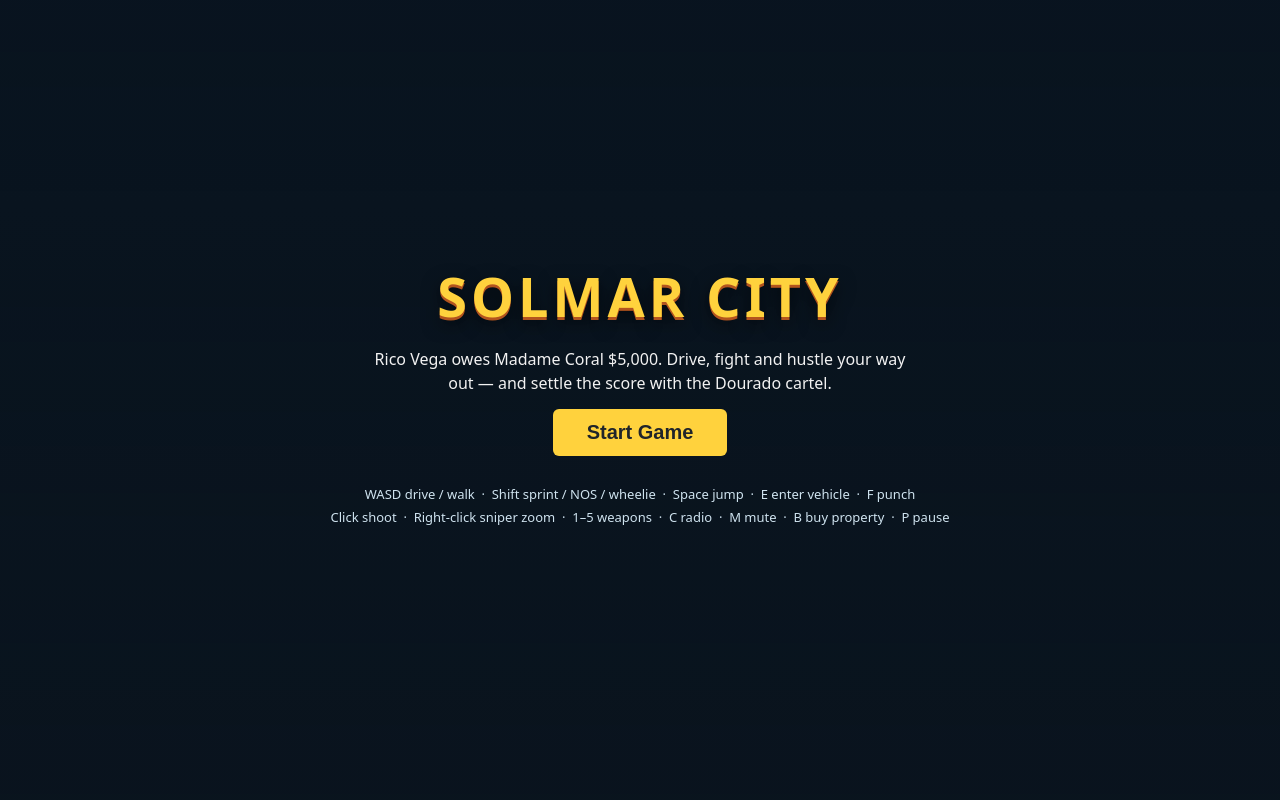
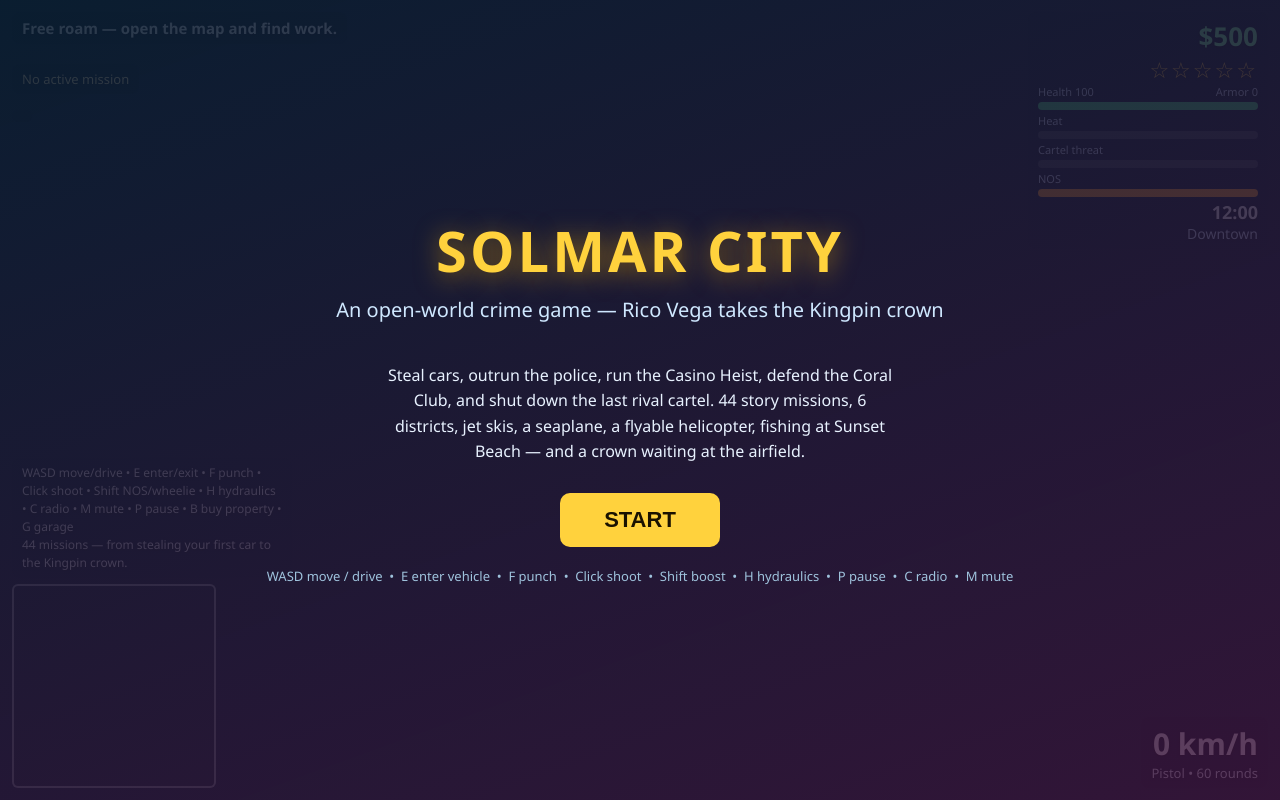
Before and after one commit to riandi21/solmar-city, a plain HTML site: page game/index.html in a window 1280 px wide. Drawn offline with Linux system fonts and the light colour scheme.

Commit message:
Solmar City v13 — root, vendor and screenshots

```diff
--- a/game/index.html
+++ b/game/index.html
@@ -3,62 +3,110 @@
 <head>
 <meta charset="utf-8">
 <meta name="viewport" content="width=device-width, initial-scale=1">
-<meta name="description" content="Solmar City — an original sun-soaked coastal open-world crime game. Drive, fight and hustle across the city as Rico Vega.">
 <title>Solmar City — Open-World Crime Game</title>
+<link rel="icon" href="data:,">
 <style>
-  html, body { margin: 0; height: 100%; overflow: hidden; background: #0c141c; font-family: system-ui, -apple-system, "Segoe UI", sans-serif; color: #f2f2f2; }
+  html, body { margin: 0; height: 100%; overflow: hidden; background: #0a1826; font-family: 'Segoe UI', Arial, sans-serif; }
   #game { position: fixed; inset: 0; width: 100%; height: 100%; display: block; touch-action: none; }
-  #hud { position: fixed; inset: 0; pointer-events: none; z-index: 5; }
-  #hud-top { position: absolute; top: 12px; right: 16px; display: flex; gap: 18px; align-items: center; font-weight: 700; text-shadow: 0 1px 3px rgba(0,0,0,.8); }
-  #hud-cash { font-size: 26px; color: #7dff9e; }
-  #hud-clock { font-size: 18px; }
-  #hud-district { font-size: 15px; color: #ffd23d; }
-  #hud-wanted { font-size: 20px; color: #ffd23d; letter-spacing: 2px; }
-  #hud-wanted.hot { color: #ff5a5a; }
-  #hud-health-wrap { position: absolute; top: 52px; right: 16px; display: flex; gap: 8px; align-items: center; font-weight: 700; text-shadow: 0 1px 3px rgba(0,0,0,.8); }
-  #hud-health-bar { width: 170px; height: 13px; background: rgba(0,0,0,.55); border: 1px solid rgba(255,255,255,.35); }
-  #hud-health-fill { height: 100%; width: 100%; background: #3ddc84; }
-  #hud-health-fill.low { background: #ff5a5a; }
-  #hud-armor { position: absolute; top: 76px; right: 16px; font-size: 13px; font-weight: 700; color: #8ecbff; text-shadow: 0 1px 3px rgba(0,0,0,.8); }
-  #hud-weapon { position: absolute; top: 98px; right: 16px; font-size: 14px; font-weight: 700; text-shadow: 0 1px 3px rgba(0,0,0,.8); }
-  #hud-speed { position: absolute; bottom: 18px; right: 18px; font-size: 30px; font-weight: 800; text-shadow: 0 2px 4px rgba(0,0,0,.85); }
-  #hud-nos-wrap { position: absolute; bottom: 60px; right: 18px; display: flex; gap: 8px; align-items: center; font-weight: 700; font-size: 13px; text-shadow: 0 1px 3px rgba(0,0,0,.8); }
-  #hud-nos-bar { width: 130px; height: 10px; background: rgba(0,0,0,.55); border: 1px solid rgba(255,255,255,.35); }
-  #hud-nos-fill { height: 100%; width: 100%; background: #ff8c2e; }
-  #hud-objective { position: absolute; top: 12px; left: 16px; max-width: 430px; font-size: 15px; font-weight: 700; background: rgba(0,0,0,.5); padding: 8px 12px; border-left: 4px solid #ffd23d; }
-  #hud-mission-tracker { position: absolute; top: 64px; left: 16px; font-size: 13px; background: rgba(0,0,0,.45); padding: 5px 10px; }
-  #hud-activity { position: absolute; top: 94px; left: 16px; font-size: 13px; background: rgba(0,0,0,.45); padding: 5px 10px; }
-  #hud-heist { position: absolute; top: 124px; left: 16px; font-size: 13px; background: rgba(0,0,0,.45); padding: 5px 10px; color: #ffd23d; }
-  #hud-revenge { position: absolute; top: 154px; left: 16px; font-size: 13px; background: rgba(0,0,0,.45); padding: 5px 10px; color: #ff9d5c; }
-  #hud-territory { position: absolute; bottom: 218px; left: 16px; font-size: 12px; background: rgba(0,0,0,.5); padding: 6px 10px; }
-  #hud-bike { position: absolute; bottom: 248px; left: 16px; font-size: 12px; background: rgba(0,0,0,.5); padding: 6px 10px; }
-  #hud-tire { position: absolute; bottom: 278px; left: 16px; font-size: 13px; font-weight: 700; background: rgba(120,0,0,.65); padding: 6px 10px; }
-  #hud-properties { position: absolute; bottom: 18px; left: 222px; font-size: 12px; background: rgba(0,0,0,.5); padding: 6px 10px; max-width: 420px; }
-  #hud-toast { position: absolute; top: 38%; left: 50%; transform: translate(-50%, -50%); font-size: 20px; font-weight: 800; text-align: center; background: rgba(0,0,0,.65); padding: 12px 22px; border-radius: 6px; opacity: 0; transition: opacity .25s; max-width: 640px; }
-  #hud-toast.show { opacity: 1; }
-  #hud-minimap { position: absolute; bottom: 12px; left: 12px; width: 200px; height: 200px; border: 2px solid rgba(255,255,255,.55); border-radius: 4px; background: rgba(12,20,28,.82); }
-  #menu { position: fixed; inset: 0; z-index: 10; display: flex; flex-direction: column; align-items: center; justify-content: center; gap: 14px; background: linear-gradient(180deg, rgba(8,20,32,.82), rgba(8,20,32,.55)); text-align: center; padding: 24px; }
-  #menu.hidden, #pause-note.hidden { display: none; }
-  #menu-title { font-size: 54px; font-weight: 900; letter-spacing: 4px; color: #ffd23d; text-shadow: 0 3px 0 #b3541e, 0 6px 18px rgba(0,0,0,.7); margin: 0; }
-  #menu-text { max-width: 560px; font-size: 16px; line-height: 1.5; margin: 0; }
-  #menu-controls { font-size: 13px; line-height: 1.7; color: #cfe3ef; }
-  #start-button { pointer-events: auto; font-size: 20px; font-weight: 800; padding: 12px 34px; border: none; border-radius: 6px; background: #ffd23d; color: #20242a; cursor: pointer; }
-  #start-button:hover { background: #ffe27a; }
-  #pause-note { position: fixed; top: 40%; left: 50%; transform: translate(-50%, -50%); z-index: 9; font-size: 34px; font-weight: 900; letter-spacing: 3px; background: rgba(0,0,0,.65); padding: 14px 30px; border-radius: 8px; }
+  #status { position: absolute; width: 1px; height: 1px; overflow: hidden; clip-path: inset(50%); white-space: nowrap; }
+  #hud { position: fixed; inset: 0; pointer-events: none; color: #fff; text-shadow: 0 1px 3px rgba(0,0,0,.8); z-index: 5; }
+  .panel { background: rgba(8, 20, 32, 0.62); border-radius: 8px; padding: 6px 10px; }
+  #top-right { position: absolute; top: 12px; right: 12px; text-align: right; min-width: 220px; }
+  #cash { font-size: 26px; font-weight: 800; color: #7dff9b; }
+  #wanted { font-size: 22px; color: #ffd23d; letter-spacing: 2px; }
+  #clock { font-size: 18px; font-weight: 700; }
+  #district { font-size: 14px; color: #cfe8ff; }
+  .bar { height: 8px; background: rgba(255,255,255,.18); border-radius: 4px; overflow: hidden; margin: 3px 0; }
+  .bar > div { height: 100%; }
+  #health-fill { background: #3ddc78; width: 100%; }
+  #heat-fill { background: #4d9fff; width: 0%; }
+  #cartel-fill { background: #ff4d4d; width: 0%; }
+  #nos-fill { background: #ff9f1c; width: 100%; }
+  .bar-label { font-size: 11px; color: #cfe8ff; display: flex; justify-content: space-between; }
+  #objective { position: absolute; top: 12px; left: 12px; max-width: 420px; font-size: 15px; font-weight: 600; }
+  #mission-tracker { position: absolute; top: 64px; left: 12px; max-width: 420px; font-size: 13px; color: #ffe9a8; }
+  #arc-lines { position: absolute; top: 110px; left: 12px; max-width: 420px; font-size: 12px; line-height: 1.5; color: #e8f2ff; }
+  #kingpin-line { color: #ffd23d; font-weight: 700; }
+  #bottom-right { position: absolute; bottom: 12px; right: 12px; text-align: right; font-size: 14px; }
+  #speed { font-size: 30px; font-weight: 800; }
+  #weapon { font-size: 13px; color: #e8f2ff; }
+  #toast { position: absolute; bottom: 96px; left: 50%; transform: translateX(-50%); font-size: 17px; font-weight: 700; background: rgba(8,20,32,.75); padding: 8px 18px; border-radius: 8px; transition: opacity .4s; }
+  #minimap { position: absolute; bottom: 12px; left: 12px; width: 200px; height: 200px; border: 2px solid rgba(255,255,255,.5); border-radius: 6px; background: rgba(10,24,38,.9); }
+  #bottom-left-info { position: absolute; bottom: 222px; left: 12px; font-size: 12px; line-height: 1.5; max-width: 260px; }
+  #tire-warning { color: #ff6b6b; font-weight: 700; }
+  #menu, #pause-overlay { position: fixed; inset: 0; display: flex; flex-direction: column; align-items: center; justify-content: center; background: linear-gradient(160deg, rgba(10,30,50,.88), rgba(60,20,60,.82)); color: #fff; z-index: 10; text-align: center; }
+  #pause-overlay { display: none; background: rgba(8, 20, 32, 0.72); }
+  #menu h1 { font-size: 56px; margin: 0; letter-spacing: 3px; color: #ffd23d; text-shadow: 0 4px 24px rgba(255,180,0,.5); }
+  #menu h2 { font-size: 20px; font-weight: 400; color: #cfe8ff; margin: 8px 0 24px; }
+  #menu p { max-width: 520px; line-height: 1.6; color: #e8f2ff; }
+  #start-btn { pointer-events: auto; font-size: 22px; font-weight: 800; padding: 14px 44px; border: none; border-radius: 10px; background: #ffd23d; color: #1a1200; cursor: pointer; margin-top: 12px; }
+  #start-btn:hover { background: #ffe066; }
+  .keys { font-size: 13px; color: #9fc3dd; margin-top: 18px; line-height: 1.8; }
 </style>
 <script type="importmap">
 { "imports": { "three": "./vendor/three.module.min.js" } }
 </script>
 </head>
 <body>
-<canvas id="game" aria-label="Solmar City: an open-world crime game. Drive, fight and hustle across the city."></canvas>
-<div id="hud"></div>
-<div id="pause-note" class="hidden">PAUSED — press P to resume</div>
+<canvas id="game" aria-label="Solmar City: open-world crime game. Drive, fight, and take missions across the city."></canvas>
+<p id="status" role="status" aria-live="polite"></p>
+<div id="hud">
+  <div id="objective" class="panel">Free roam — open the map and find work.</div>
+  <div id="mission-tracker" class="panel">No active mission</div>
+  <div id="arc-lines" class="panel">
+    <div id="kingpin-line"></div>
+    <div id="heist-line"></div>
+    <div id="crown-line"></div>
+    <div id="legacy-line"></div>
+    <div id="gambit-line"></div>
+    <div id="vice-line"></div>
+    <div id="revenge-line"></div>
+    <div id="properties-line"></div>
+    <div id="territory-line"></div>
+    <div id="crew-line"></div>
+    <div id="empire-line"></div>
+    <div id="casino-line"></div>
+    <div id="league-line"></div>
+    <div id="fishing-line"></div>
+    <div id="activity-line"></div>
+  </div>
+  <div id="top-right" class="panel">
+    <div id="cash">$500</div>
+    <div id="wanted">☆☆☆☆☆</div>
+    <div class="bar-label"><span>Health <span id="health-num">100</span></span><span id="armor">Armor 0</span></div>
+    <div class="bar"><div id="health-fill"></div></div>
+    <div class="bar-label"><span>Heat</span></div>
+    <div class="bar"><div id="heat-fill"></div></div>
+    <div class="bar-label"><span>Cartel threat</span></div>
+    <div class="bar"><div id="cartel-fill"></div></div>
+    <div class="bar-label"><span>NOS</span></div>
+    <div class="bar"><div id="nos-fill"></div></div>
+    <div id="clock">12:00</div>
+    <div id="district">Downtown</div>
+    <div id="station-line"></div>
+  </div>
+  <div id="bottom-right" class="panel">
+    <div id="speed">0 km/h</div>
+    <div id="weapon">Pistol • 60 rounds</div>
+    <div id="heli-line"></div>
+    <div id="jetski-line"></div>
+    <div id="bike-line"></div>
+    <div id="tire-warning"></div>
+  </div>
+  <canvas id="minimap" width="200" height="200"></canvas>
+  <div id="bottom-left-info" class="panel">WASD move/drive • E enter/exit • F punch • Click shoot • Shift NOS/wheelie • H hydraulics • C radio • M mute • P pause • B buy property • G garage<br>44 missions — from stealing your first car to the Kingpin crown.</div>
+  <div id="toast" style="opacity: 0;"></div>
+</div>
 <div id="menu">
-  <h1 id="menu-title">SOLMAR CITY</h1>
-  <p id="menu-text">Rico Vega owes Madame Coral $5,000. Drive, fight and hustle your way out — and settle the score with the Dourado cartel.</p>
-  <button id="start-button" type="button">Start Game</button>
-  <p id="menu-controls">WASD drive / walk &nbsp;·&nbsp; Shift sprint / NOS / wheelie &nbsp;·&nbsp; Space jump &nbsp;·&nbsp; E enter vehicle &nbsp;·&nbsp; F punch<br>Click shoot &nbsp;·&nbsp; Right-click sniper zoom &nbsp;·&nbsp; 1–5 weapons &nbsp;·&nbsp; C radio &nbsp;·&nbsp; M mute &nbsp;·&nbsp; B buy property &nbsp;·&nbsp; P pause</p>
+  <h1>SOLMAR CITY</h1>
+  <h2>An open-world crime game — Rico Vega takes the Kingpin crown</h2>
+  <p>Steal cars, outrun the police, run the Casino Heist, defend the Coral Club, and shut down the last rival cartel. 44 story missions, 6 districts, jet skis, a seaplane, a flyable helicopter, fishing at Sunset Beach — and a crown waiting at the airfield.</p>
+  <button id="start-btn">START</button>
+  <div class="keys">WASD move / drive &nbsp;•&nbsp; E enter vehicle &nbsp;•&nbsp; F punch &nbsp;•&nbsp; Click shoot &nbsp;•&nbsp; Shift boost &nbsp;•&nbsp; H hydraulics &nbsp;•&nbsp; P pause &nbsp;•&nbsp; C radio &nbsp;•&nbsp; M mute</div>
+</div>
+<div id="pause-overlay">
+  <h1>PAUSED</h1>
+  <p>Press P to resume.</p>
 </div>
 <script type="module" src="./src/main.js"></script>
 </body>
```
